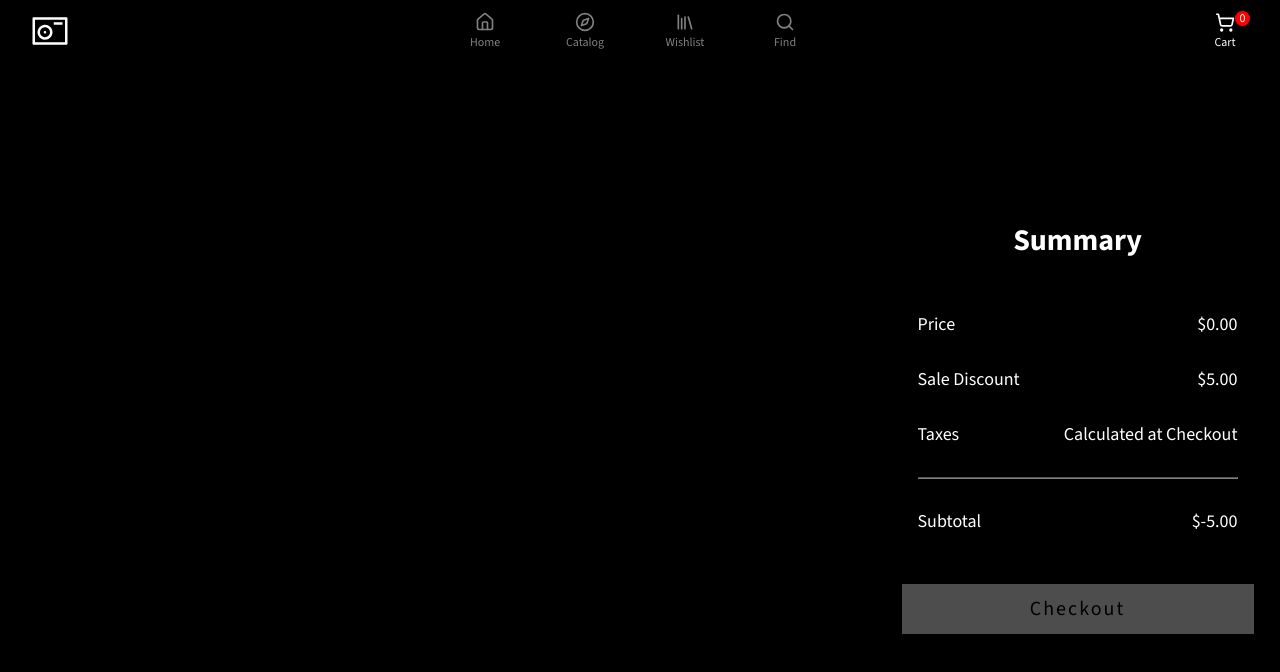
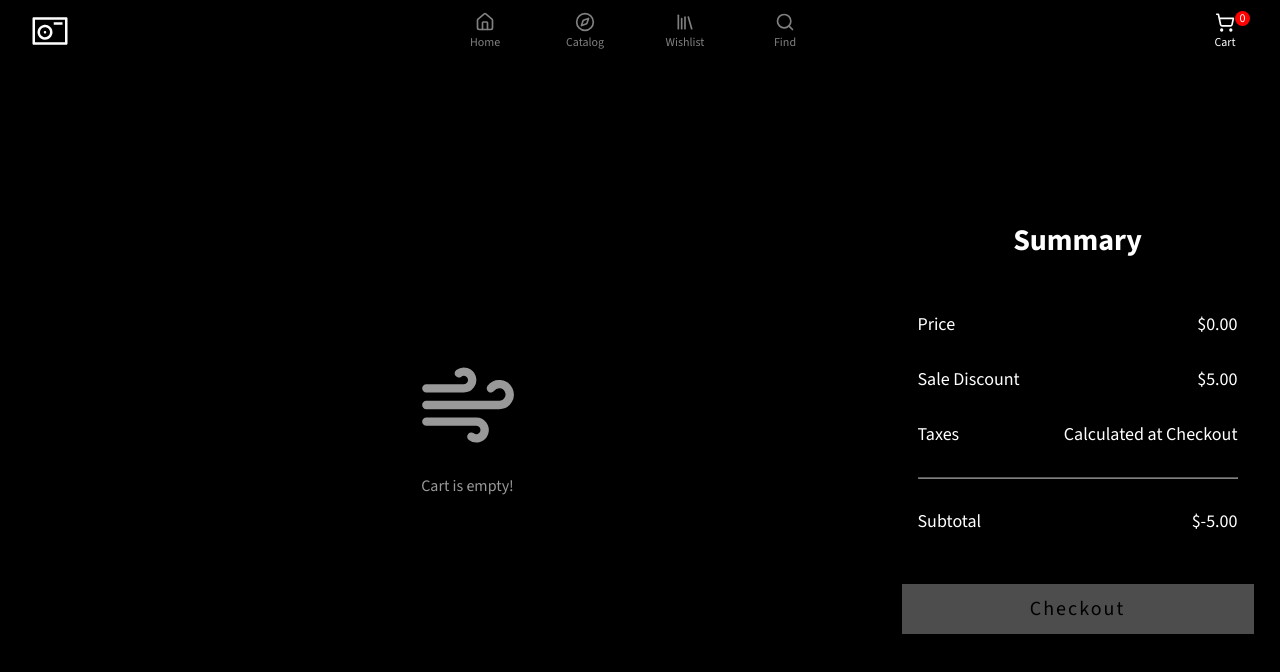
Before and after one commit to CheraHamza/Rent-A-Film, a React (Vite) app: page /cart in a window 1280 px wide. Both pictures are taken after a click on the button 860 px from the left and 113 px from the top of the page. Shown: the top 672 px of the page. Built offline with nearby package versions, Linux system fonts and the light colour scheme.

Commit message:
feat: add ContentPlaceholder for empty state in CartPage and CatalogPage

```diff
--- a/src/pages/CartPage.jsx
+++ b/src/pages/CartPage.jsx
@@ -2,6 +2,8 @@ import styled from "styled-components";
 import CartItem from "../components/CartItem";
 import Button from "../components/Button";
 import { useNavigate, useOutletContext } from "react-router-dom";
+import ContentPlaceholder from "../components/ContentPlaceholder";
+import { WindIcon } from "lucide-react";
 
 const StyledCartPage = styled.div`
 	height: calc(100vh - 70px);
@@ -118,6 +120,13 @@ const CartPage = () => {
 						movieDetails={item}
 					></CartItem>
 				))}
+
+				{userData.cart.length <= 0 && (
+					<ContentPlaceholder
+						illustration={<WindIcon />}
+						text={"Cart is empty!"}
+					/>
+				)}
 			</CartItemWrapper>
 			<CheckoutWrapper>
 				<h1>Summary</h1>
--- a/src/pages/CatalogPage.jsx
+++ b/src/pages/CatalogPage.jsx
@@ -6,6 +6,8 @@ import Loader from "../components/Loader";
 import { useEffect, useState } from "react";
 import { useOutletContext } from "react-router-dom";
 import FiltersPanel from "../components/FiltersPanel";
+import ContentPlaceholcer from "../components/ContentPlaceholder";
+import { WindIcon } from "lucide-react";
 
 const StyledCatalogPage = styled.div`
 	display: flex;
@@ -18,7 +20,7 @@ const StyledCatalogPage = styled.div`
 
 const MainContainer = styled.section`
 	display: flex;
-
+	flex-grow: 1;
 	gap: 20px;
 `;
 
@@ -137,6 +139,12 @@ const CatalogPage = () => {
 							)}
 						</div>
 					</PostersWrapper>
+					{fetchedData && catalog.length <= 0 && (
+						<ContentPlaceholcer
+							illustration={<WindIcon />}
+							text={"Oops, no results found!"}
+						/>
+					)}
 				</MainContainer>
 			)}
 		</StyledCatalogPage>
```
